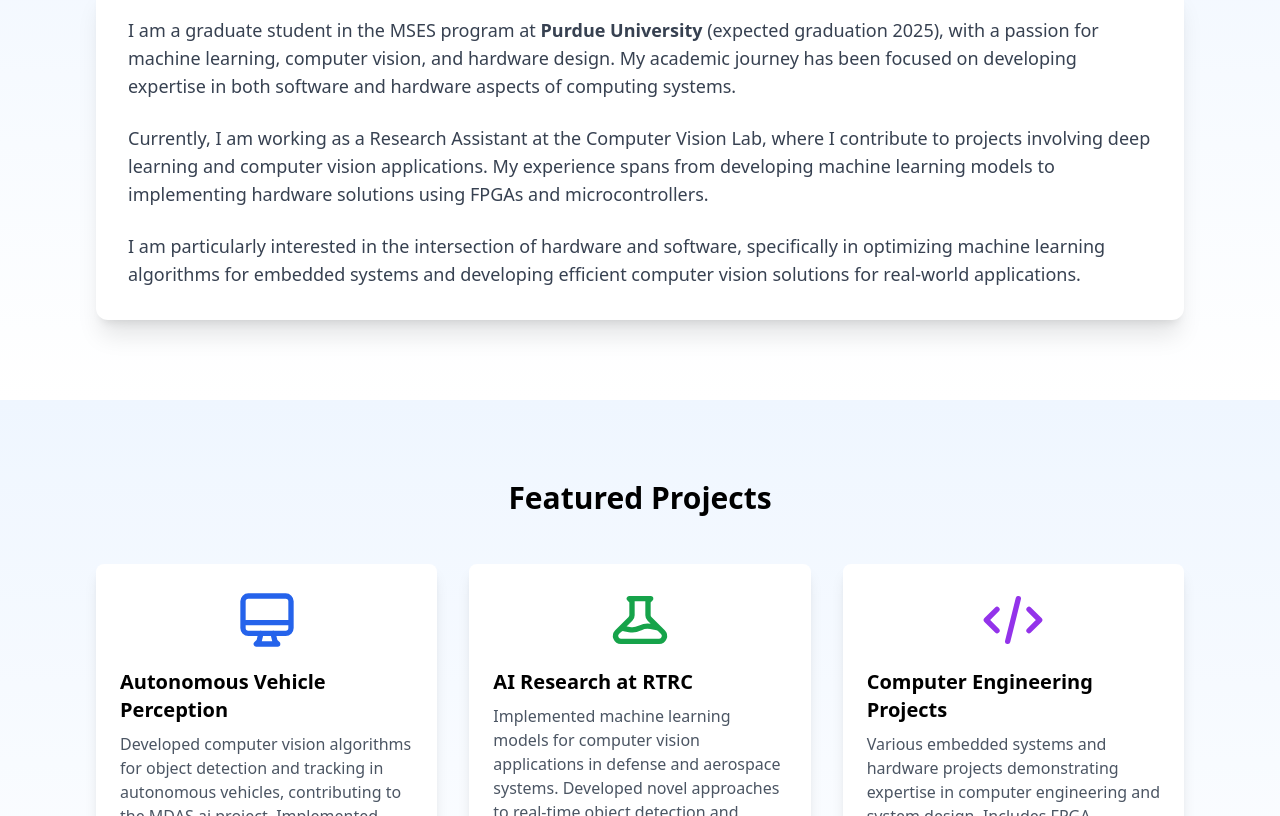
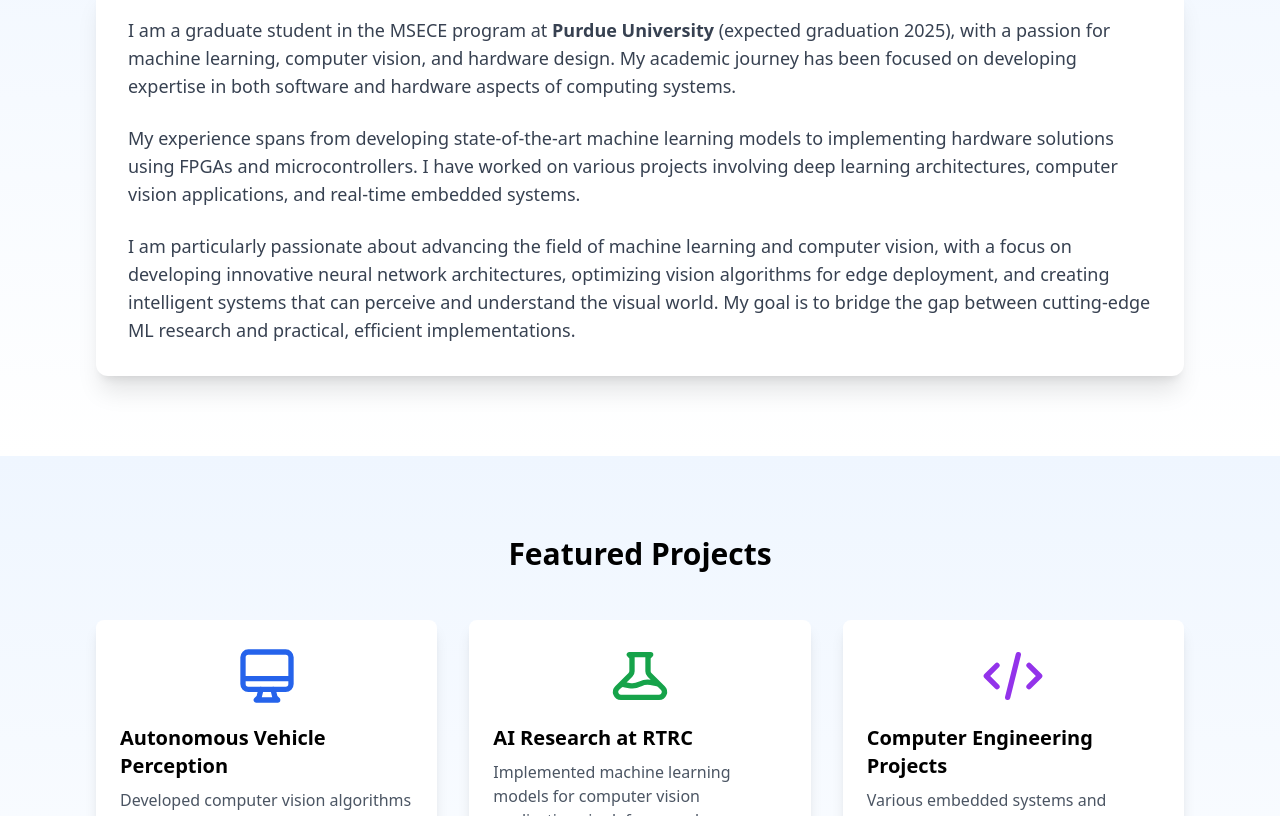
Before and after one commit to RLR-GitHub/RLR-GitHub.github.io, a plain HTML site: page index.html in a window 1280 px wide. Shown: the part 980-1796 px from the top of the page. Drawn offline with nearby package versions, Linux system fonts and the light colour scheme.

Commit message:
Update About Me section - remove Research Assistant reference and refocus on ML/CV

```diff
--- a/index.html
+++ b/index.html
@@ -374,13 +374,13 @@
             <div class="bg-white rounded-xl shadow-xl p-8">
                 <div class="prose max-w-none">
                     <p class="text-lg text-gray-700 mb-6">
-                        I am a graduate student in the MSES program at <strong>Purdue University</strong> (expected graduation 2025), with a passion for machine learning, computer vision, and hardware design. My academic journey has been focused on developing expertise in both software and hardware aspects of computing systems.
+                        I am a graduate student in the MSECE program at <strong>Purdue University</strong> (expected graduation 2025), with a passion for machine learning, computer vision, and hardware design. My academic journey has been focused on developing expertise in both software and hardware aspects of computing systems.
                     </p>
                     <p class="text-lg text-gray-700 mb-6">
-                        Currently, I am working as a Research Assistant at the Computer Vision Lab, where I contribute to projects involving deep learning and computer vision applications. My experience spans from developing machine learning models to implementing hardware solutions using FPGAs and microcontrollers.
+                        My experience spans from developing state-of-the-art machine learning models to implementing hardware solutions using FPGAs and microcontrollers. I have worked on various projects involving deep learning architectures, computer vision applications, and real-time embedded systems.
                     </p>
                     <p class="text-lg text-gray-700">
-                        I am particularly interested in the intersection of hardware and software, specifically in optimizing machine learning algorithms for embedded systems and developing efficient computer vision solutions for real-world applications.
+                        I am particularly passionate about advancing the field of machine learning and computer vision, with a focus on developing innovative neural network architectures, optimizing vision algorithms for edge deployment, and creating intelligent systems that can perceive and understand the visual world. My goal is to bridge the gap between cutting-edge ML research and practical, efficient implementations.
                     </p>
                 </div>
             </div>
```
